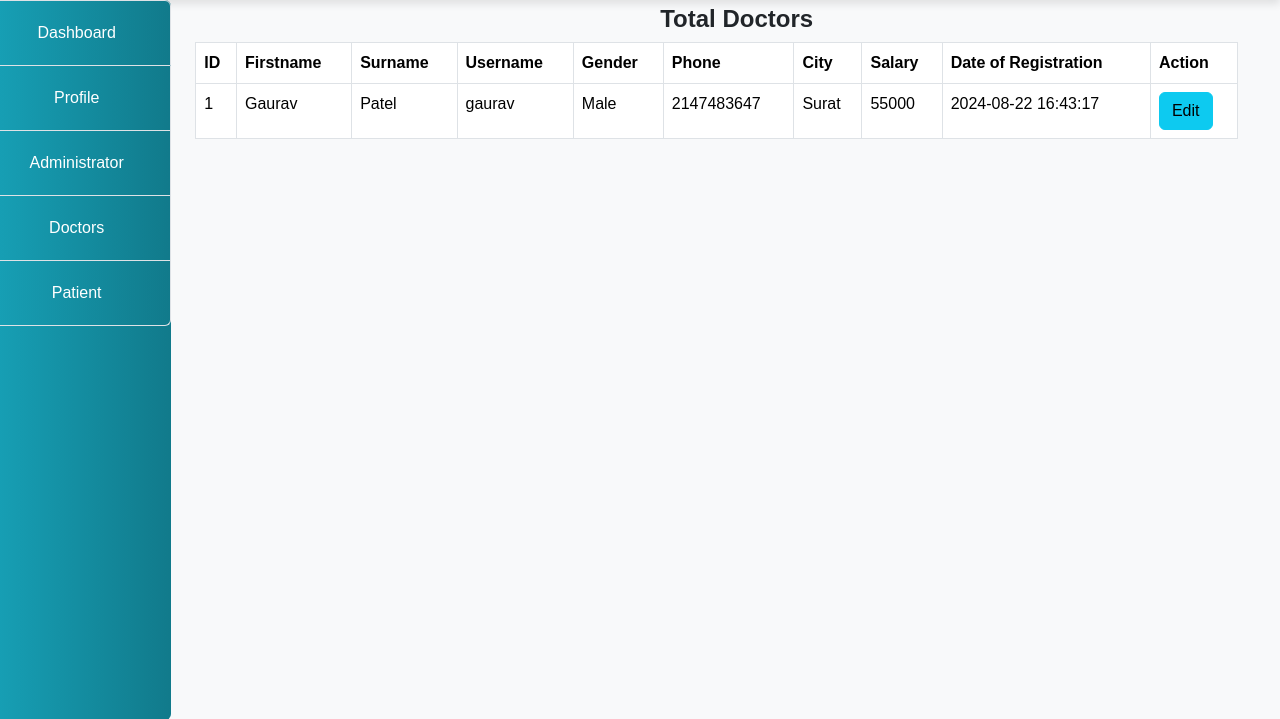
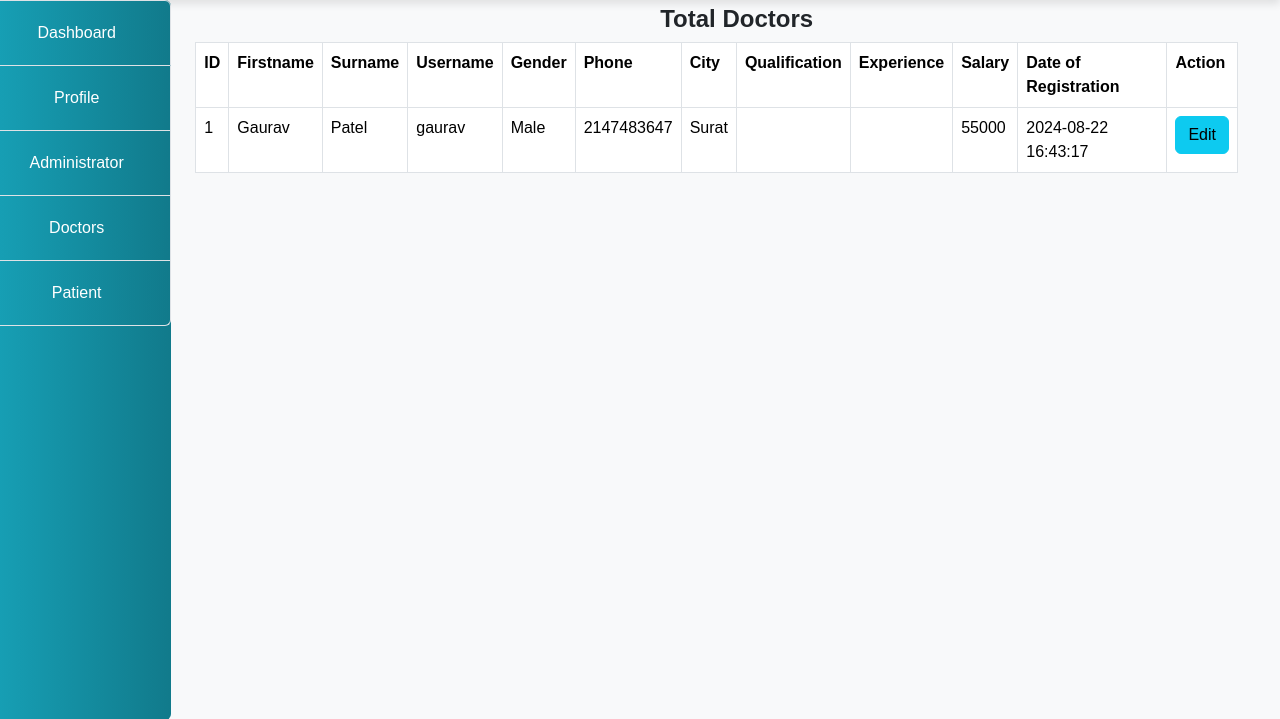
Before and after one commit to Jay1811004/Medisync-A-website-for-Hospital-Management-System_22CS008_22CS014, a PHP site: page /admin/doctor.php in a window 1280 px wide. Shown: the part 59-778 px from the top of the page. Run offline with PHP 8.4, Linux system fonts and the light colour scheme; data comes from the database, SQL or seed files in the repository; data that the repository does not hold is empty; some libraries are stand-ins or nearby versions.

Commit message:
Update doctor.php

```diff
--- a/Hospital/admin/doctor.php
+++ b/Hospital/admin/doctor.php
@@ -42,6 +42,8 @@ $output .="
             <th>Gender</th>
             <th>Phone</th>
             <th>City</th>
+            <th>Qualification</th>
+            <th>Experience</th>
             <th>Salary</th>
             <th>Date of Registration</th>
             <th>Action</th>
@@ -66,6 +68,8 @@ while($row = mysqli_fetch_array($res)){
         <td>".$row['gender']."</td>
         <td>".$row['phone']."</td>
         <td>".$row['city']."</td>
+        <td>".$row['qualification']."</td>
+        <td>".$row['experience']."</td>
         <td>".$row['salary']."</td>
         <td>".$row['date_reg']."</td>
         <td>
```
